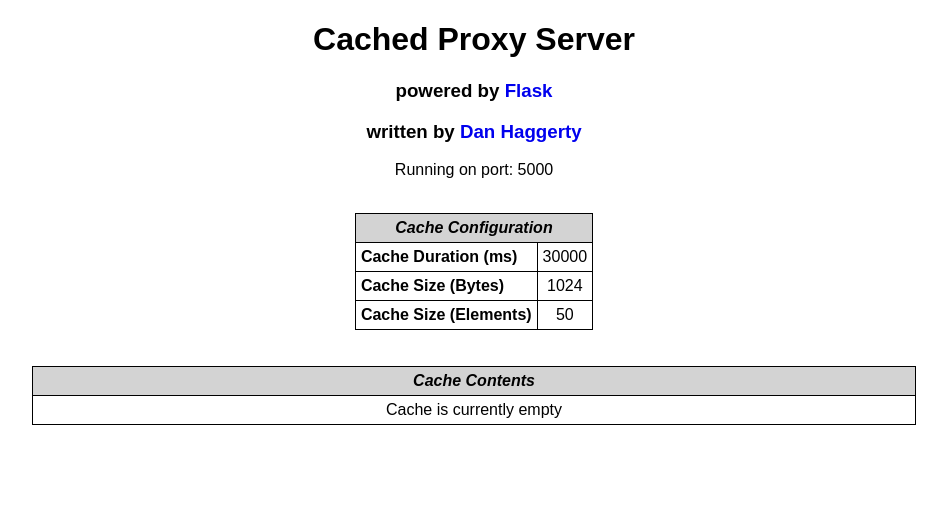
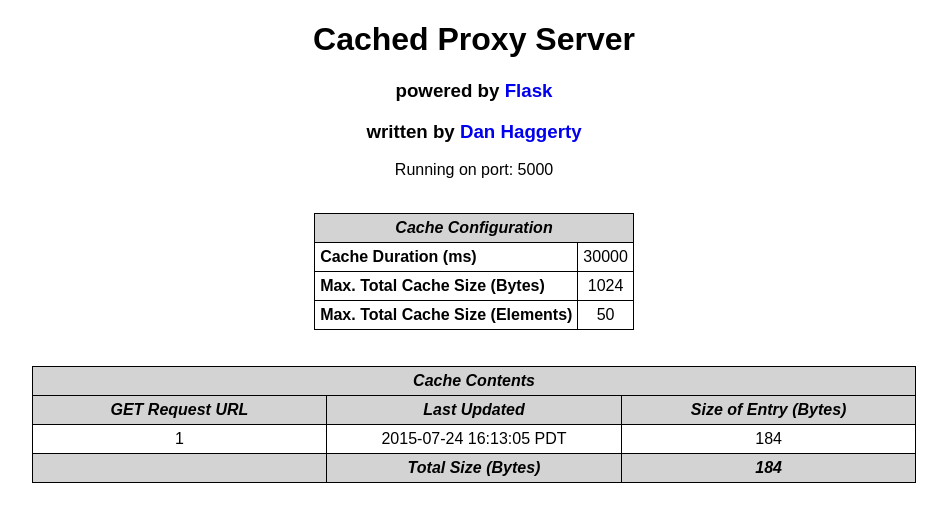
Before and after one commit to haggs/interview-flask-proxy-cache, a Flask app: page / in a window 1280 px wide. Shown: the top 522 px of the page, without its empty margins (166-1113 px from the left). Run offline with Flask 2, Linux system fonts and the light colour scheme.

Commit message:
Saving work.

```diff
--- a/server.py
+++ b/server.py
@@ -45,7 +45,7 @@ def root(url):
     # LOG.info("Root route, path: %s", url)
     # If referred from a proxy request, then redirect to a URL with the proxy prefix.
     # This allows server-relative and protocol-relative URLs to work.
-    CACHE.insert(url, str(url) + " RESPONSE")
+    # CACHE.insert(url, str(url) + " RESPONSE")
     proxy_ref = proxy_ref_info(request)
     if proxy_ref:
         redirect_url = "/p/%s/%s%s" % (proxy_ref[0], url, ("?" + request.query_string if request.query_string else ""))
@@ -55,7 +55,7 @@ def root(url):
     return "Welcome to my little cache proxy server"
 
 
-@app.route('/p/<path:url>')
+@app.route('/proxy/<path:url>')
 def proxy(url):
     CACHE.insert(url, str(url) + " RESPONSE")
     """Fetches the specified URL and streams it out to the client.
--- a/static/styles.css
+++ b/static/styles.css
@@ -8,6 +8,7 @@ table, th, td {
 }
 
 .cache_table {
+    table-layout: fixed;
     width: 70%;
 }
 
--- a/templates/index.html
+++ b/templates/index.html
@@ -20,11 +20,11 @@
                         <td>{{ cache_duration_ms }}</td>
                     </tr>
                     <tr>
-                        <td class="configuration_column_1">Cache Size (Bytes)</td>
+                        <td class="configuration_column_1">Max. Total Cache Size (Bytes)</td>
                         <td>{{ cache_size_bytes }}</td>
                     </tr>
                     <tr>
-                        <td class="configuration_column_1">Cache Size (Elements)</td>
+                        <td class="configuration_column_1">Max. Total Cache Size (Elements)</td>
                         <td>{{ cache_size_elements }}</td>
                     </tr>
                 </table>
@@ -32,29 +32,27 @@
                 <br/>
                 <table class="cache_table">
                     <tr>
-                        <th colspan="4">Cache Contents</th>
+                        <th colspan="3">Cache Contents</th>
                     </tr>
                     {% if not response_cache.length() %}
                         <tr>
-                            <td colspan="4">Cache is currently empty</td>
+                            <td colspan="3">Cache is currently empty</td>
                         </tr>
                     {% else %}
                         <tr>
                             <th>GET Request URL</th>
-                            <th>Response</th>
                             <th>Last Updated</th>
                             <th>Size of Entry (Bytes)</th>
                         </tr>
                         {% for url in response_cache %}
                             <tr>
                                 <td>{{ url }}</td>
-                                <td>{{ response_cache[url]['response'] }}</td>
                                 <td>{{ response_cache.get_time(url) }}</td>
                                 <td>{{ response_cache.get_size(url) }}</td>
                             </tr>
                         {% endfor %}
                         <tr>
-                            <th colspan="2"></th>
+                            <th></th>
                             <th>Total Size (Bytes)</th>
                             <th>{{ response_cache.get_total_size() }}</th>
                         </tr>
```
